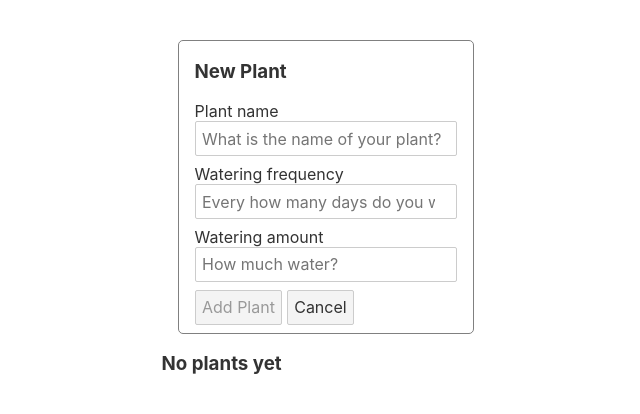
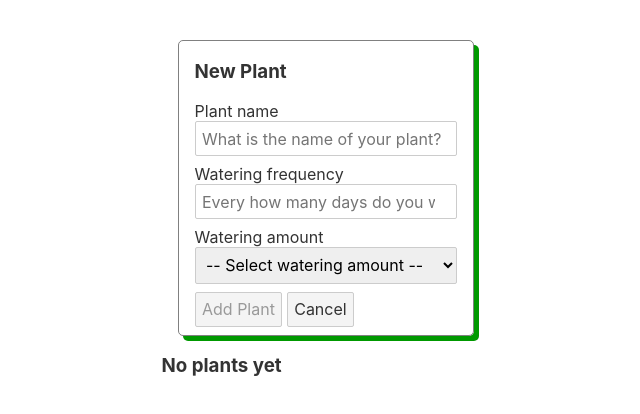
Before and after one commit to fviaren/plants-list, a Svelte app: page / in a window 1280 px wide. Both pictures are taken after a click on the button "Add plant". Shown: the top 414 px of the page, without its empty margins (314-954 px from the left). Built offline with nearby package versions, Linux system fonts and the light colour scheme.

Commit message:
Select on watringAmount in PlantForm; css changes

```diff
--- a/src/Plant.svelte
+++ b/src/Plant.svelte
@@ -13,8 +13,8 @@
 <div class="Plant">
     <h2 class="Plant__name">{plant.name}</h2>
     <div class="Plant__info">
-        <div>Water every {plant.wateringFrequency} days</div>
-        <div>Water amount: {plant.wateringAmount}</div>
+        <div>Water every:<br>{plant.wateringFrequency} days</div>
+        <div>Water amount:<br>{plant.wateringAmount}</div>
     </div>
     <div><strong>Water again: </strong>{nextWatering}</div>
 
@@ -25,13 +25,15 @@
     display: flex;
     flex-direction: column;
     align-items: center;
-    margin: 1em 0;
+    margin-bottom: 1em;
+
 }
 
 .Plant__info {
     display: flex;
     justify-content: space-around;
     width: 100%;
+    margin-bottom: 1em;
 }
 
 </style>
--- a/src/PlantForm.svelte
+++ b/src/PlantForm.svelte
@@ -10,7 +10,13 @@
 
     $: isEmpty = !name || !wateringFrequency || !wateringAmount
 
-    //const items = ['Very little', 'Little', 'Medium', 'Medium-high', 'High'];
+    let optionsAmount = [
+        {text: 'Very little'},
+        {text: 'Little'},
+        {text: 'Medium'},
+        {text: 'Medium-high'},
+        {text: 'High'}
+        ];
     function onSave() {
         if(isEditing) {
             editPlant({name, wateringFrequency, wateringAmount})
@@ -24,14 +30,24 @@
 </script>
 
 <form class="NewPlantForm" on:submit|preventDefault={onSave}>
-    <h3>New Plant</h3>
+    <h3>
+    {#if isEditing}Edit Plant
+    {:else}New Plant
+    {/if}
+    </h3>
     <div class="NewPlantForm__inputGroup">
         <label for="name">Plant name</label>
         <input id="name" type="text" required bind:value={name} placeholder="What is the name of your plant?" />
         <label for="wateringFrequency">Watering frequency</label>
         <input id="wateringFrequency" type="number" min=-2 required bind:value={wateringFrequency} placeholder="Every how many days do you water it?" />
         <label for="wateringAmount">Watering amount</label>
-        <input id="wateringAmount" type="text" required bind:value={wateringAmount} placeholder="How much water?" />
+        <!-- <input id="wateringAmount" type="text" required bind:value={wateringAmount} placeholder="How much water?" /> -->
+        <select id="wateringAmount" required bind:value={wateringAmount}>
+            <option value="" disabled>-- Select watering amount --</option>
+            {#each optionsAmount as option}
+                <option value={option.text}>{option.text}</option>
+            {/each}
+        </select>
     </div>
 
     <button type="submit" disabled={isEmpty}>
@@ -49,6 +65,7 @@
     border-radius: 5px;
     margin: 1em;
     padding: 0 1em;
+    box-shadow: 5px 5px #009900;
 }
 
 .NewPlantForm__inputGroup {
--- a/src/PlantsList.svelte
+++ b/src/PlantsList.svelte
@@ -93,7 +93,7 @@
         <center>
             <ul class="PlantsList">
                 {#each plants as plant}
-                    <li>
+                    <li class="PlantsList__item">
                         <Plant plant={plant}></Plant>
                         <button on:click={resetWaterDate(plant)}>Reset</button>
                         <button on:click={setModifiedPlant(plant.id)}>Edit</button>
@@ -116,4 +116,11 @@
     list-style: none;
     width: 300px;
 }
+.PlantsList__item {
+    border: solid;
+    border-color: grey;
+    padding: 1em 0;
+    box-shadow: 5px 5px #cccccc;
+    margin: 1em 0;
+}
 </style>
```
